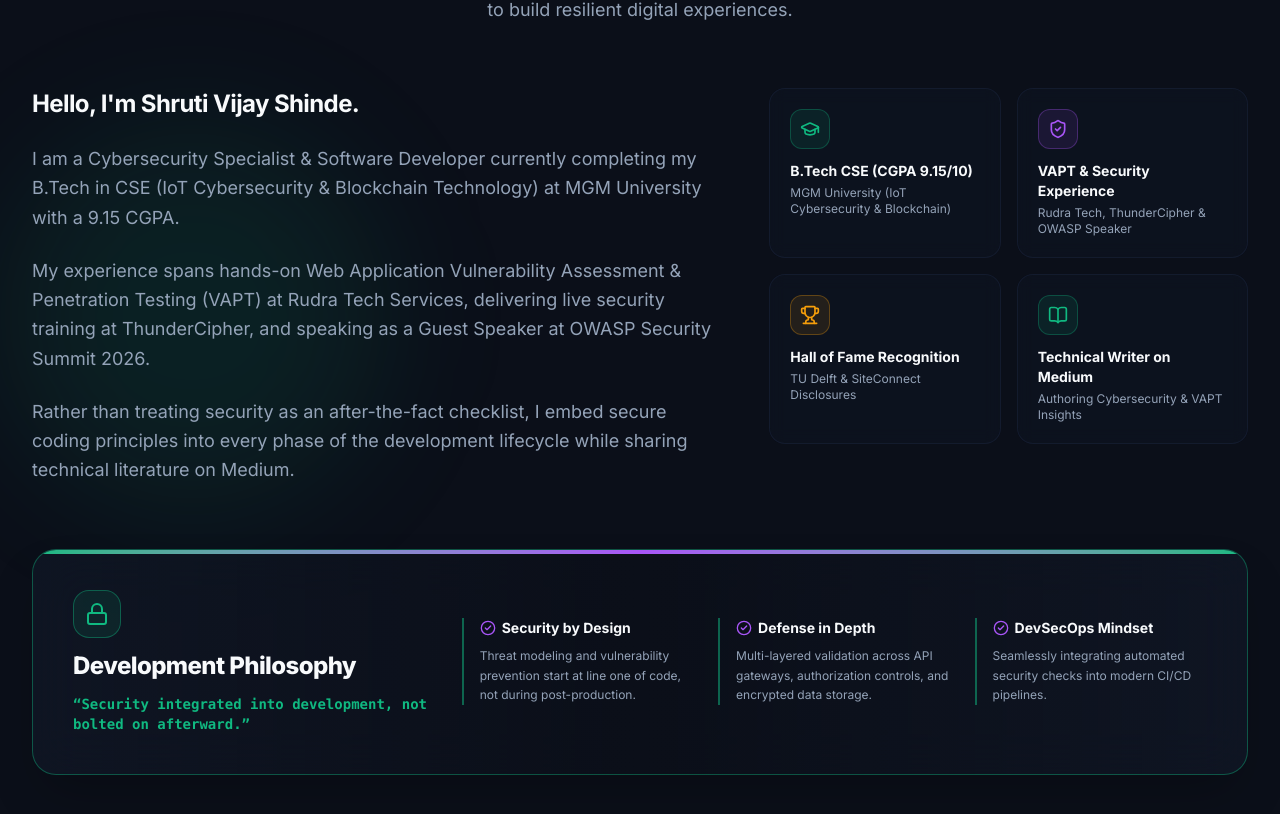
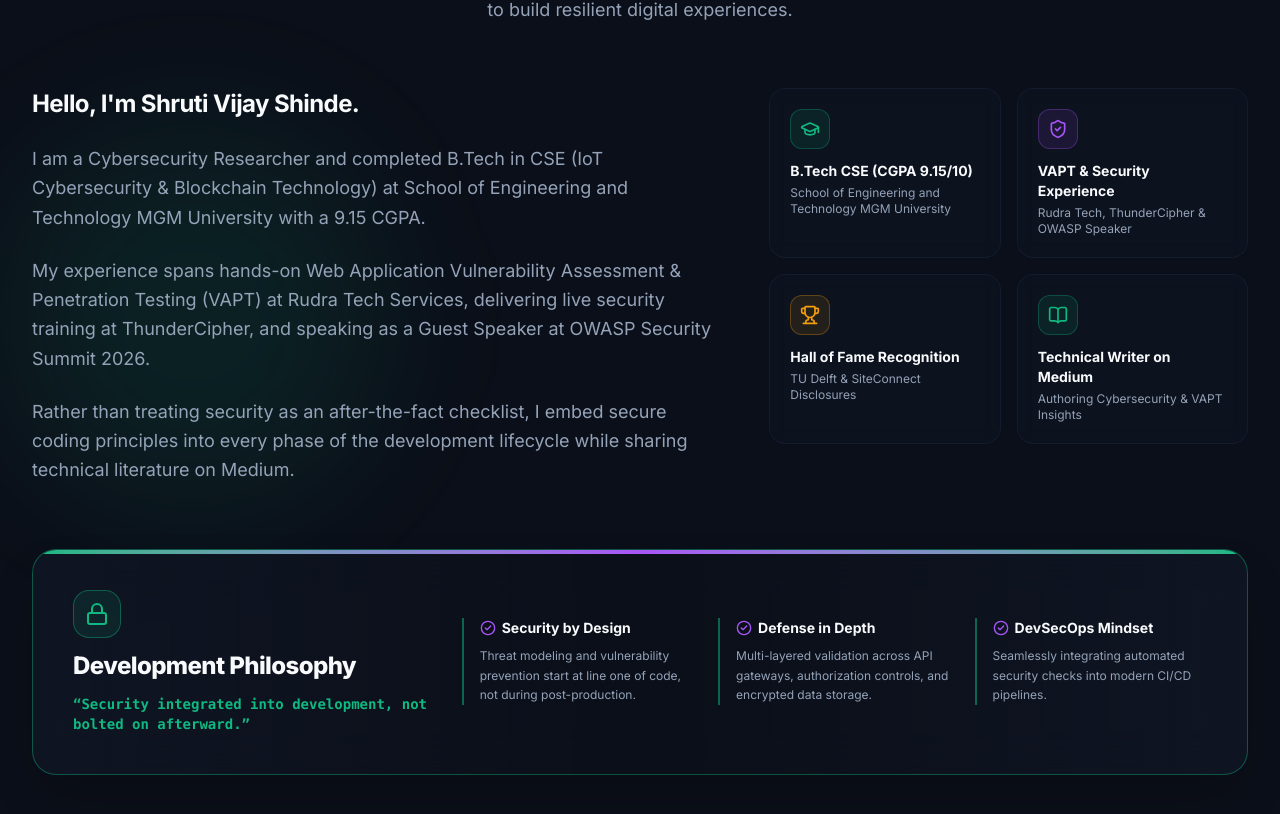
Before and after one commit to ShrutiiiShinde/secure-dev-portfolio, a Next.js app: page / in a window 1280 px wide. Shown: the part 1072-1886 px from the top of the page. Built offline with nearby package versions, Linux system fonts and the light colour scheme.

Commit message:
Update introduction to Cybersecurity Researcher and SOET MGM University graduate

```diff
--- a/app/resume/page.tsx
+++ b/app/resume/page.tsx
@@ -18,7 +18,7 @@ import {
 export const metadata = {
   title: "Resume | Shruti Shinde",
   description:
-    "View and download the official resume of Shruti Shinde — Cybersecurity VAPT Specialist & Full-Stack Developer.",
+    "View and download the official resume of Shruti Shinde — Cybersecurity Researcher & B.Tech CSE Graduate.",
 };
 
 export default function ResumePage() {
@@ -322,7 +322,7 @@ export default function ResumePage() {
             <div className="flex flex-col sm:flex-row sm:items-center justify-between gap-1">
               <div>
                 <h4 className="text-sm font-bold text-foreground">
-                  B.Tech – CSE (IoT Cybersecurity & Blockchain Technology) <span className="text-muted-foreground font-normal">| MGM University</span>
+                  B.Tech – CSE (IoT Cybersecurity & Blockchain Technology) <span className="text-muted-foreground font-normal">| School of Engineering and Technology MGM University</span>
                 </h4>
               </div>
               <div className="text-left sm:text-right font-mono text-xs">
--- a/components/sections/AboutSection.tsx
+++ b/components/sections/AboutSection.tsx
@@ -15,7 +15,7 @@ export default function AboutSection() {
   const factBadges = [
     {
       title: "B.Tech CSE (CGPA 9.15/10)",
-      description: "MGM University (IoT Cybersecurity & Blockchain)",
+      description: "School of Engineering and Technology MGM University",
       icon: GraduationCap,
       color: "text-primary border-primary/30 bg-primary/10",
     },
@@ -102,7 +102,7 @@ export default function AboutSection() {
             </h3>
 
             <p>
-              I am a Cybersecurity Specialist & Software Developer currently completing my B.Tech in CSE (IoT Cybersecurity & Blockchain Technology) at MGM University with a 9.15 CGPA.
+              I am a Cybersecurity Researcher and completed B.Tech in CSE (IoT Cybersecurity & Blockchain Technology) at School of Engineering and Technology MGM University with a 9.15 CGPA.
             </p>
 
             <p>
```
